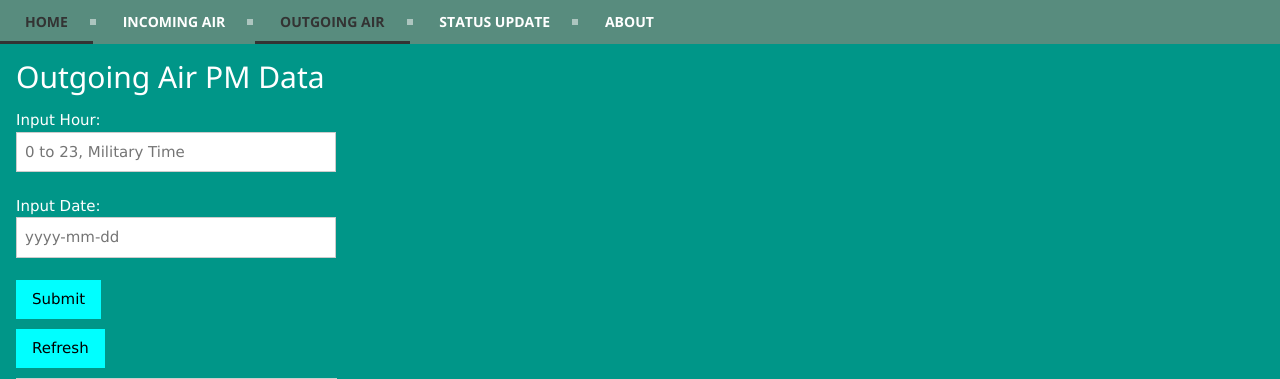
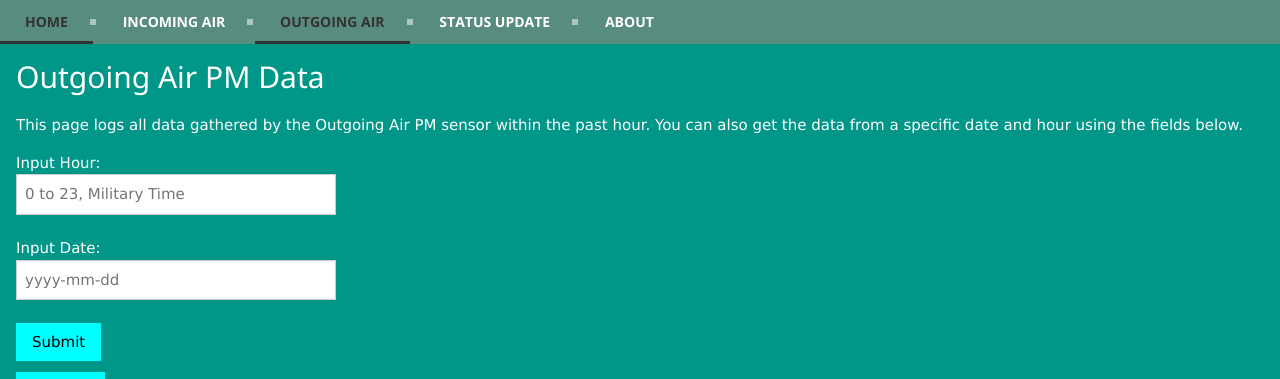
Before and after one commit to ceejayvinoya/aapmms, a PHP site: page /outfo.php in a window 1280 px wide. Shown: the top 379 px of the page. Run offline with PHP 8.4, Linux system fonts and the light colour scheme; tables that the repository leaves empty or names only in its code hold one stand-in row (values such as "Sample post"); data that the repository does not hold is empty.

Commit message:
Update outfo.php

```diff
--- a/outfo.php
+++ b/outfo.php
@@ -25,6 +25,8 @@
    </div>
    <div class="w3-container w3-teal">
       <h2>Outgoing Air PM Data</h2>
+      <p>This page logs all data gathered by the Outgoing Air PM sensor within the past hour. You can also get the data from a specific date and hour using the fields below.</p>
+
    </div>
 
    <form method="post" class="w3-container">
```
